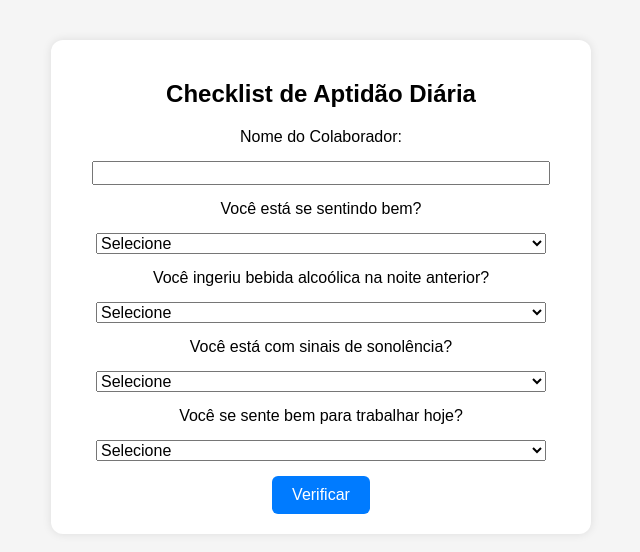
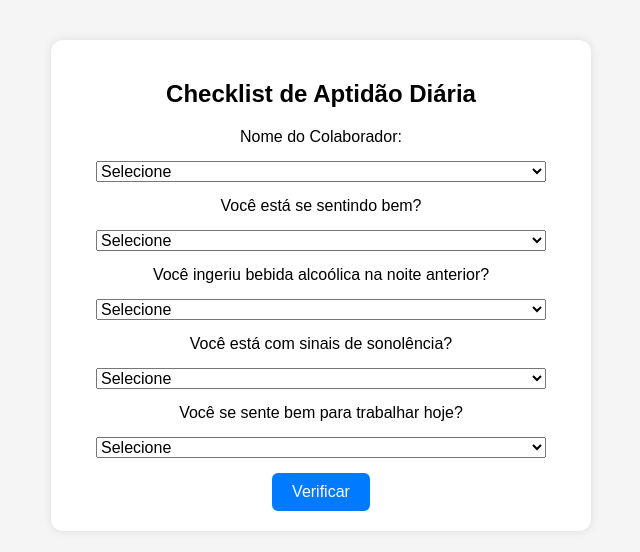
Before and after one commit to MarcosMadu/FUNCIONALCHECK, a website: page public/index.html in a window 1280 px wide. Shown: the whole page, without its empty margins (319-959 px from the left). Drawn offline with Linux system fonts and the light colour scheme.

Commit message:
Update index.html

```diff
--- a/public/index.html
+++ b/public/index.html
@@ -87,7 +87,29 @@
     <h2>Checklist de Aptidão Diária</h2>
     <form id="formulario">
       <label for="nome">Nome do Colaborador:</label>
-      <input type="text" id="nome" required>
+      <select id="nome" required>
+  <option value="">Selecione</option>
+  <option>ADVALDO DE MELO FERREIRA</option>
+  <option>CLEBES MOREIRA SOUZA</option>
+  <option>EDIVAN RIBEIRO DE LIMA</option>
+  <option>ELSON GRANJEIRO DOS SANTOS</option>
+  <option>GISLEY SOARES LISBOA</option>
+  <option>HEGRI FERREIRA FERNANDES</option>
+  <option>HENRIQUE MORAIS DA SILVA</option>
+  <option>HILDERSON KENEDDY DE NAZARE BATISTA DA SILVA</option>
+  <option>IRSONLEY CUTRIM SILVA</option>
+  <option>ISAIAS DA CRUZ SOARES</option>
+  <option>JOSE NILTON COSTA SILVA</option>
+  <option>JOSE ODAIR DE SOUSA</option>
+  <option>LUIZ EDUARDO MAIA SOUZA</option>
+  <option>MARCELO DIAS OLIVEIRA</option>
+  <option>MARCIO SOUSA ARAUJO</option>
+  <option>NELSON DOS SANTOS ALMEIDA</option>
+  <option>RAIMUNDO NONATO DE SOUSA SENA</option>
+  <option>RANDERSON FRANKLES ALVES MELO</option>
+  <option>RONALDO SOUSA DE ALMEIDA</option>
+  <option>TIAGO RODRIGUES NASCIMENTO</option>
+</select>
 
       <label for="bem">Você está se sentindo bem?</label>
       <select id="bem" required>
```
